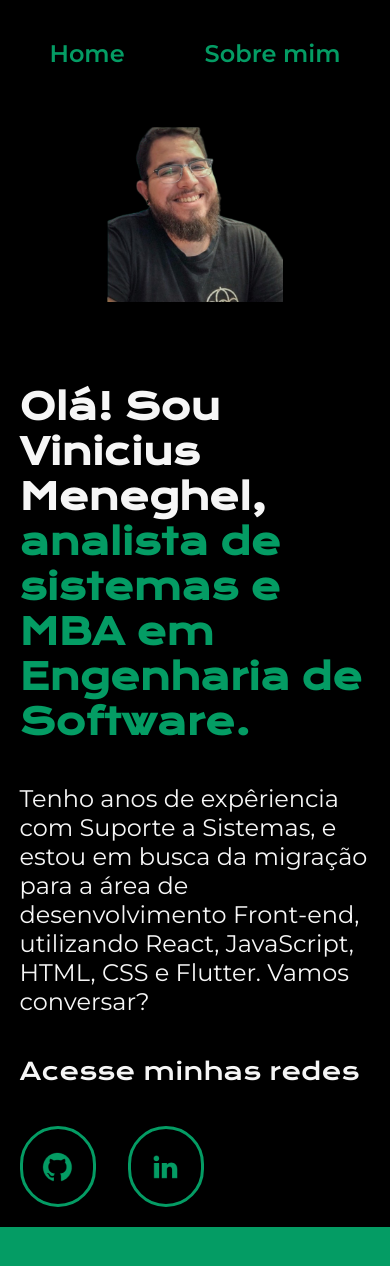
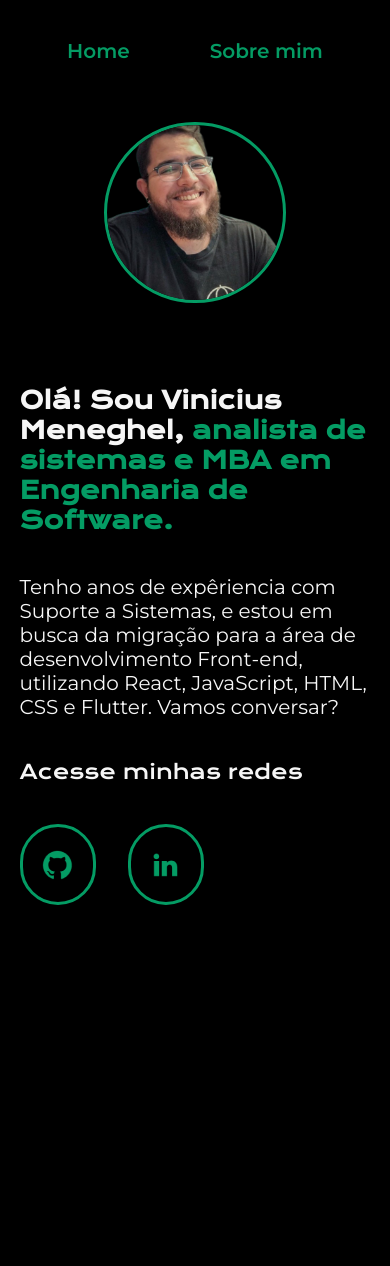
Before and after one commit to vimeneghels/portfolio, a plain HTML site: page index.html in a window 390 px wide. After the commit the page ends 925 px from the top, so only its background shows below. Drawn offline with nearby package versions, Linux system fonts and the light colour scheme.

Commit message:
Add files via upload
adição de bordas na imagem principal | Desktop e Mobile

```diff
--- a/styles/style.css
+++ b/styles/style.css
@@ -29,7 +29,7 @@ body{
 }
 .cabecalho__menu__link{
     font-family: var(--fonte-secundaria);
-    font-size: 1.5rem;
+    font-size: 1.25rem;
     font-weight: 600;
     color: var(--cor-terciaria);
     text-decoration: none;
@@ -49,14 +49,14 @@ body{
 }
 
 .apresentacao__conteudo__titulo{
-    font-size: 2.25rem;
+    font-size: 1.5rem;
     font-family: var(--fonte-primaria);
 }
 .titulo-destaque{
     color: var(--cor-terciaria);
 }
 .apresentacao__conteudo__texto{
-    font-size: 1.5rem;
+    font-size: 1.25rem;
     font-family: var(--fonte-secundaria);
 }
 
@@ -69,7 +69,7 @@ body{
 .apresentacao__links__subtitulo{
     font-family: var(--fonte-primaria);
     font-weight: 400;
-    font-size: 1.5rem;
+    font-size: 1.25rem;
 }
 .apresentacao__links__navegacao{
     display: flex;
@@ -79,7 +79,7 @@ body{
     width: 20%;
     text-align: center;
     border-radius: 38px;
-    font-size: 1.5rem;
+    font-size: 1.25rem;
     font-weight: 600;
     padding: 21.5px 0;
     text-decoration: none;
@@ -92,15 +92,8 @@ body{
 }
 .apresentacao__imagem{
     width: 50%;
-}
-.rodape{
-    color: var(--cor-primaria);
-    background-color: var(--cor-terciaria);
-    padding: 24px;
-    text-align: center;
-    font-family: var(--fonte-secundaria);
-    font-size: 1.5rem;
-    font-weight: 400;
+    border: 3px solid var(--cor-terciaria);
+    border-radius: 240px;
 }
 
 @media (max-width: 1200px) {
@@ -117,4 +110,10 @@ body{
     .apresentacao__conteudo{
         width: auto;
     }
+    .apresentacao__imagem{
+    width: 50%;
+    border: 3px solid var(--cor-terciaria);
+    border-radius: 130px;
+    }
+
 }
```
